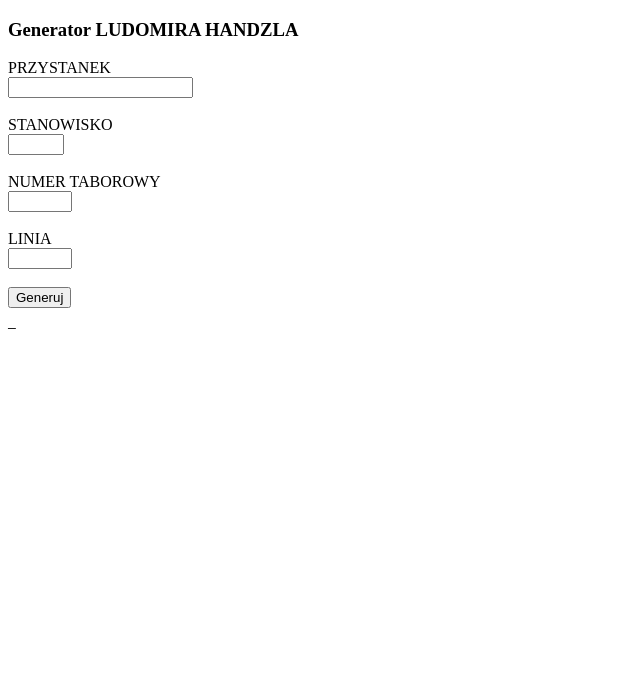
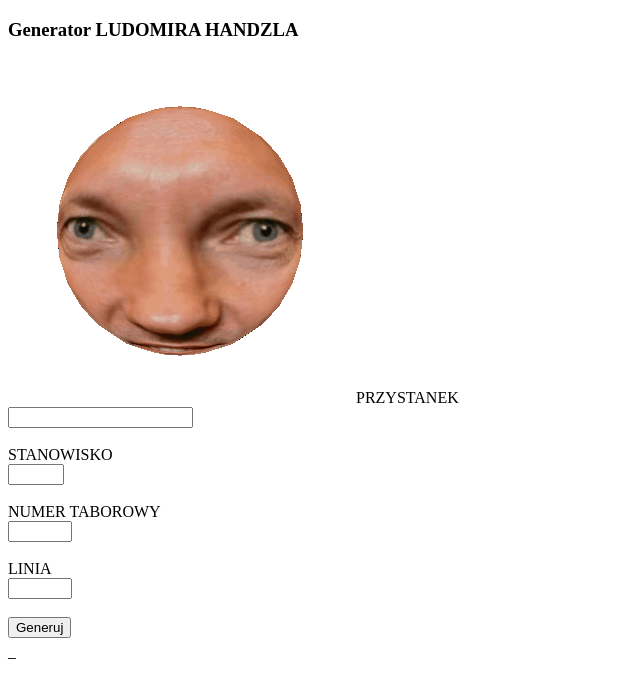
Before and after one commit to scasia/handzel, a plain HTML site: page handzel.html in a window 1280 px wide. Shown: the whole page, without its empty margins (0-640 px from the left). Drawn offline with Linux system fonts and the light colour scheme.

Commit message:
Update handzel.html

```diff
--- a/handzel.html
+++ b/handzel.html
@@ -6,6 +6,8 @@
 
 <body>
 <h3>Generator LUDOMIRA HANDZLA</h3>
+
+<Img src="handzel.gif" alt="jajo">
 
 <label>PRZYSTANEK</label><br>
 <input id="p" maxlength="30"><br><br>
```
